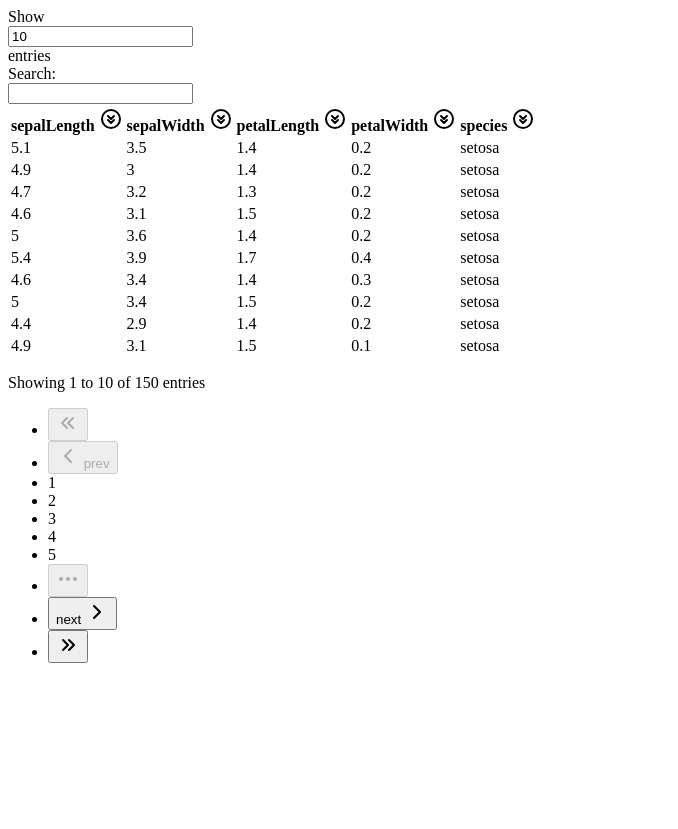
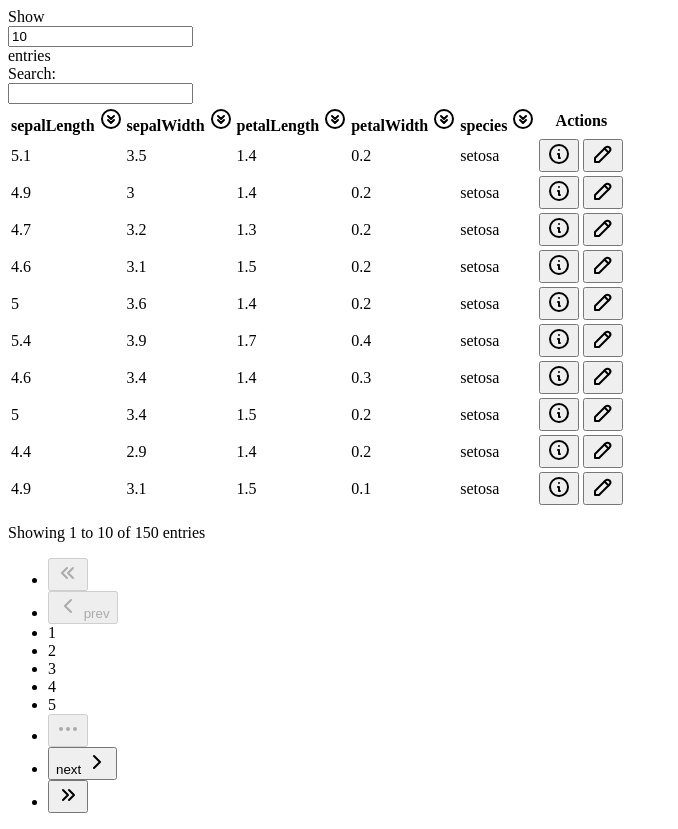
Before and after one commit to kofkuiper/svelte-table-pagination, a SvelteKit app: page / in a window 1280 px wide. Shown: the whole page, without its empty margins (0-678 px from the left). Before the commit the page ends 800 px from the top, so only its background shows below. Built offline with nearby package versions, Linux system fonts and the light colour scheme.

Commit message:
Add feature: binding actions columns with innerHTML.

```diff
--- a/src/lib/components/TablePagination.svelte
+++ b/src/lib/components/TablePagination.svelte
@@ -1,4 +1,5 @@
 <script lang="ts">
+  import { validateTablePaginationProps } from "$lib/services/validate.service";
   import IconCircleChevronsDown from "./Icons/IconCircleChevronsDown.svelte";
   import IconCircleChevronsUp from "./Icons/IconCircleChevronsUp.svelte";
   import Pagination from "./Pagination.svelte";
@@ -10,6 +11,8 @@
   export let tableBody: Array<any>;
   export let searchableColumns: Array<boolean>;
   export let sortableColumns: Array<boolean>;
+  export let isActionColumns: Array<boolean>;
+  export let actionsHtml: Array<any>;
 
   let data = tableBody;
   let entries: number = 10;
@@ -21,33 +24,18 @@
   let sortableColumnsArray: Array<any>;
   let isSorting: boolean;
 
-  $: validateProps();
+  $: validateTablePaginationProps(
+    tableColumns,
+    searchableColumns,
+    sortableColumns,
+    isActionColumns,
+    actionsHtml
+  );
   $: initSortableColumnsArray();
   $: search(searchKeyWord.toLowerCase());
   $: calculateAllPagesLength(data, entries);
   $: calculateStartEntries(selectedPage, entries);
   $: updateFilterData(data, startEntries, entries);
-
-  function validateProps() {
-    if (searchableColumns.length != tableColumns.length) {
-      throw new Error(
-        `searchableColumns prop must have a length equal to tableColumns prop. Ex. searchableColumns = [${Array.from(
-          { length: tableColumns.length },
-          (_, i) => true
-        )}]
-         `
-      );
-    }
-    if (sortableColumns.length != tableColumns.length) {
-      throw new Error(
-        `sortableColumns prop must have a length equal to tableColumns prop. Ex. searchableColumns = [${Array.from(
-          { length: tableColumns.length },
-          (_, i) => true
-        )}]
-         `
-      );
-    }
-  }
 
   function search(_searchKeyword: string) {
     data = tableBody.filter((data) => {
@@ -107,14 +95,14 @@
 
       if (desc) {
         data = data.sort((a: any, b: any) =>
-          typeof (b[column] === "string" || a[column] === "string")
+          typeof b[column] === "string" || typeof a[column] === "string"
             ? b[column].localeCompare(a[column])
             : b[column] - a[column]
         );
       } else {
         data = data.sort((a: any, b: any) => a[column] - b[column]);
         data = data.sort((a: any, b: any) =>
-          typeof (b[column] === "string" || a[column] === "string")
+          typeof b[column] === "string" || typeof a[column] === "string"
             ? a[column].localeCompare(b[column])
             : a[column] - b[column]
         );
@@ -122,7 +110,7 @@
       updateSortColumnsIsDescending(index, desc);
     } catch (error) {
       console.log(
-        `Error sort with column '${sortableColumnsArray[index].index}'`
+        `Error sort with column '${sortableColumnsArray[index].column}' \n detail: ${error}`
       );
     } finally {
       isSorting = false;
@@ -148,6 +136,7 @@
         <tr>
           {#each tableColumns as header, index}
             <th>
+              {#if sortableColumns[index] && !isActionColumns[index]}
                 <a
                   class="nav-link px-0"
                   type="button"
@@ -161,15 +150,28 @@
                     <IconCircleChevronsDown />
                   {/if}
                 </a>
+              {:else}
+                {header}
+              {/if}
             </th>
           {/each}
         </tr>
       </thead>
       <tbody>
-        {#each filteredData as body}
+        {#each filteredData as body, bodyIndex}
           <tr>
-            {#each tableColumns as header}
-              <td>{body[header]}</td>
+            {#each tableColumns as column, columnIndex}
+              {#if isActionColumns[columnIndex]}
+                <td>
+                  {#each actionsHtml[columnIndex] as innerHtml}
+                    {@html innerHtml
+                      .replace("#id", `${bodyIndex}`)
+                      .replace("#data", `${JSON.stringify(body)}`)}
+                  {/each}
+                </td>
+              {:else}
+                <td>{body[column]}</td>
+              {/if}
             {/each}
           </tr>
         {/each}
--- /dev/null
+++ b/src/lib/services/validate.service.ts
@@ -0,0 +1,88 @@
+export function validateTablePaginationProps(
+    tableColumns: Array<string>,
+    searchableColumns: Array<boolean>,
+    sortableColumns: Array<boolean>,
+    isActionColumns: Array<boolean>,
+    actionsHtml: Array<any>) {
+    validateSearchableColumnsLength(tableColumns, searchableColumns)
+    validateSortableColumnsLength(tableColumns, sortableColumns)
+    validateIsActionsIsEqToActionsHTML(tableColumns, isActionColumns, actionsHtml)
+    validateIsActionsLength(tableColumns, isActionColumns)
+    validateActionsHTMLLength(tableColumns, actionsHtml)
+}
+
+function validateSearchableColumnsLength(tableColumns: Array<string>, searchableColumns: Array<boolean>) {
+    if (searchableColumns.length != tableColumns.length) {
+        throw new Error(
+            `searchableColumns prop must have a length equal to tableColumns prop. Ex. searchableColumns = [${Array.from(
+                { length: tableColumns.length },
+                (_, i) => true
+            )}]
+           `
+        );
+    }
+}
+
+function validateSortableColumnsLength(tableColumns: Array<string>, sortableColumns: Array<boolean>) {
+    if (sortableColumns.length != tableColumns.length) {
+        throw new Error(
+            `sortableColumns prop must have a length equal to tableColumns prop. Ex. sortableColumns = [${Array.from(
+                { length: tableColumns.length },
+                (_, i) => true
+            )}]
+           `
+        );
+    }
+}
+
+function validateIsActionsIsEqToActionsHTML(tableColumns: Array<string>, isActionColumns: Array<boolean>, actionsHtml: Array<any>) {
+    isActionColumns.forEach((isAction, index) => {
+        if (
+            (isAction && actionsHtml[index].length <= 0) ||
+            (actionsHtml[index].length >= 1 && !isAction)
+        ) {
+            throw new Error(
+                `isActionColumns prop must have values equal to actionsHtml prop. Ex. isAction = [${Array.from(
+                    { length: tableColumns.length },
+                    (_, i) => false
+                ).concat(true)}] and actionsHtml = [${Array.from(
+                    { length: tableColumns.length - 1 },
+                    (_, i) => [""]
+                ).concat([
+                    [
+                        `<button type="button" class="btn" id="my-button-#id">MyButton</button>`,
+                    ],
+                ])}]
+               `
+            );
+        }
+    });
+}
+
+function validateIsActionsLength(tableColumns: Array<string>, isActionColumns: Array<boolean>) {
+    if (isActionColumns.length != tableColumns.length) {
+        throw new Error(
+            `isActionColumns prop must have a length equal to tableColumns prop. Ex. isActionColumns = [${Array.from(
+                { length: tableColumns.length },
+                (_, i) => false
+            ).concat(true)}]
+           `
+        );
+    }
+}
+
+function validateActionsHTMLLength(tableColumns: Array<string>, actionsHtml: Array<boolean>) {
+    if (actionsHtml.length != tableColumns.length) {
+        throw new Error(
+            `actionsHtml prop must have a length equal to tableColumns prop. Ex. actionsHtml = [${Array.from(
+                { length: tableColumns.length - 1 },
+                (_, i) => [""]
+            ).concat([
+                [
+                    `<button type="button" class="btn" id="my-button-#id">MyButton</button>`,
+                ],
+            ])}]
+           `
+        );
+    }
+}
--- a/src/routes/+page.svelte
+++ b/src/routes/+page.svelte
@@ -1,4 +1,4 @@
-<script>
+<script lang="ts">
   import TablePagination from "$lib/components/TablePagination.svelte";
 
   const irisColumns = [
@@ -7,10 +7,58 @@
     "petalLength",
     "petalWidth",
     "species",
+    "Actions",
   ];
 
-  const searchableColumns = [true, true, true, true, false];
-  const sortableColumns = [true, true, true, true, true];
+  const searchableColumns = [true, true, true, true, true, false];
+  const sortableColumns = [true, true, true, true, true, false];
+  const isActionColumns = [false, false, false, false, false, true];
+  const actionsHtml = [
+    [],
+    [],
+    [],
+    [],
+    [],
+    [
+      ` <button type="button" class="btn btn-icon btn-blue" id="info-#id" data-special="#data">
+      <svg
+          xmlns="http://www.w3.org/2000/svg"
+          class="icon icon-tabler icon-tabler-info-circle"
+          width="24"
+          height="24"
+          viewBox="0 0 24 24"
+          stroke-width="2"
+          stroke="currentColor"
+          fill="none"
+          stroke-linecap="round"
+          stroke-linejoin="round"
+        >
+          <path stroke="none" d="M0 0h24v24H0z" fill="none" />
+          <path d="M12 12m-9 0a9 9 0 1 0 18 0a9 9 0 1 0 -18 0" />
+          <path d="M12 8l.01 0" />
+          <path d="M11 12l1 0l0 4l1 0" />
+      </svg>
+      </button>`,
+      ` <button type="button" class="btn btn-icon btn-yellow" id="edit-#id" data-special="#data">
+        <svg
+          xmlns="http://www.w3.org/2000/svg"
+          class="icon icon-tabler icon-tabler-pencil"
+          width="24"
+          height="24"
+          viewBox="0 0 24 24"
+          stroke-width="2"
+          stroke="currentColor"
+          fill="none"
+          stroke-linecap="round"
+          stroke-linejoin="round"
+        >
+          <path stroke="none" d="M0 0h24v24H0z" fill="none" />
+          <path d="M4 20h4l10.5 -10.5a1.5 1.5 0 0 0 -4 -4l-10.5 10.5v4" />
+          <path d="M13.5 6.5l4 4" />
+      </svg>
+      </button>`,
+    ],
+  ];
   const irisData = [
     {
       sepalLength: 5.1,
@@ -1063,6 +1111,10 @@
       species: "virginica",
     },
   ];
+
+  function clickInfo(event: any) {
+    console.log("dispatcher clickInfo: ", event);
+  }
 </script>
 
 <div class="page-body">
@@ -1072,6 +1124,9 @@
       tableBody={irisData}
       {searchableColumns}
       {sortableColumns}
+      {isActionColumns}
+      {actionsHtml}
+      on:clickInfo={(event) => clickInfo(event)}
     />
   </div>
 </div>
```
Lines whose indentation alone changed are shown as unchanged.
